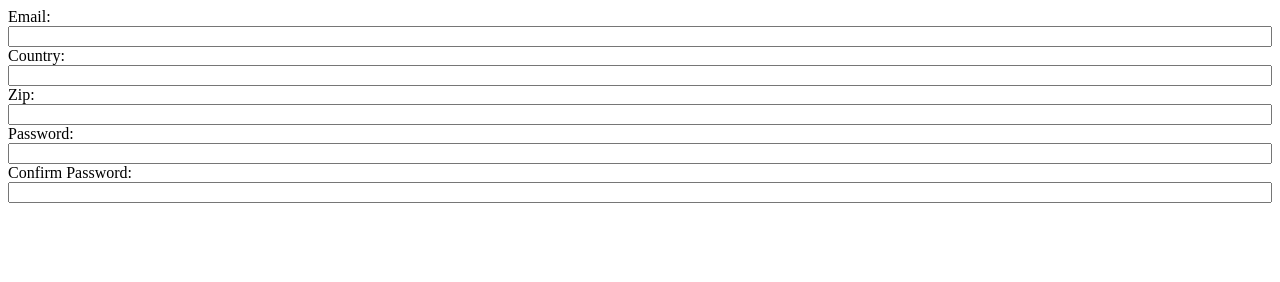
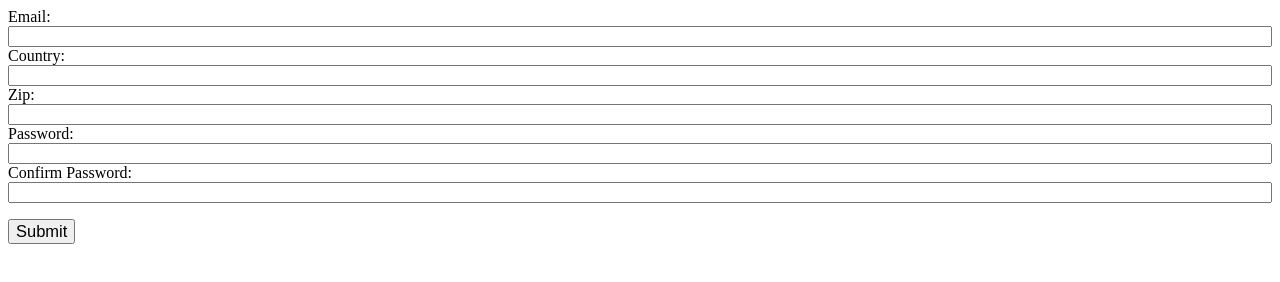
Before and after one commit to snowjelly/odin-form, a plain HTML site: page index.html in a window 1280 px wide. Drawn offline with Linux system fonts and the light colour scheme.

Commit message:
button & styling

```diff
--- a/index.html
+++ b/index.html
@@ -28,6 +28,8 @@
     <label for="confirm-password">Confirm Password: </label>
     <input type="password" name="confirm-password" id="confirm-password">
     <span class="error"></span>
+
+    <button type="submit" class="button">Submit</button>
    </form>
 </body>
 </html>
--- a/style.css
+++ b/style.css
@@ -7,3 +7,9 @@ form {
     background-color: red;
     color: white;
 }
+
+.button {
+    width: fit-content;
+    margin-top: 1rem;
+    font-size: 1.03rem;
+}
```
